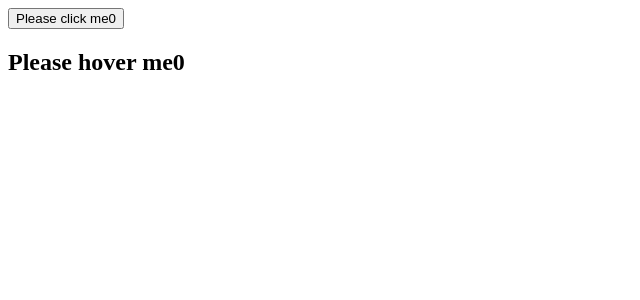
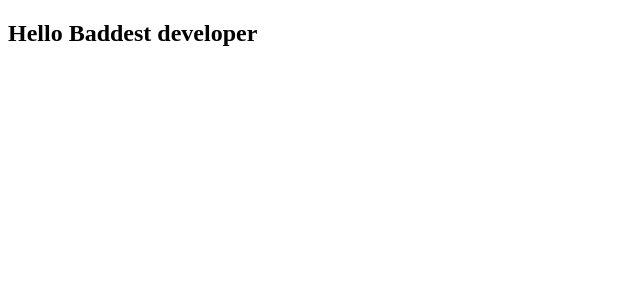
Before and after one commit to Ajdev11/hooks, a React (Create React App) app: page / in a window 1280 px wide. Shown: the top 300 px of the page, without its empty margins (0-640 px from the left). Built offline with nearby package versions, Linux system fonts and the light colour scheme.

Commit message:
Usercontext for passing props from nested components

```diff
--- a/src/App.js
+++ b/src/App.js
@@ -1,15 +1,19 @@
 import React, { Component } from "react";
 //import ClickCounter from "./clickCounter";
-import MouseHover from "./Components/MouseHover";
-import ClickCount from "./Components/clickCount";
+//import MouseHover from "./Components/MouseHover";
+//import ClickCount from "./Components/clickCount";
 //import Hover from "./Components/Hover";
-import User from "./Components/User";
-import Counter from "./Components/Counter";
+//import User from "./Components/User";
+//import Counter from "./Components/Counter";
+import ComponentC from "./Components/ComponentC";
+import { UserProvider } from "./Components/userContext";
+
 
 class App extends Component {
   render() {
     return (
       /*<>
+      <ClickCounter name="Olaseni"/>
       <ClickCounter name="Olaseni"/>
       <MouseHover />
       <ClickCount />
@@ -18,10 +22,13 @@ class App extends Component {
       <ClickCount />
       <MouseHover />
       <User name= {(isLoggedIn)=>isLoggedIn? "Moses":"Guest"}/>
+       <Counter name={(count, clickIncrement)=> <ClickCount count ={count} clickIncrement={clickIncrement} {...this.props} />}/>
+      <Counter name={(count, clickIncrement)=> <MouseHover count ={count} clickIncrement={clickIncrement} />}/>
       </>*/
       <>
-      <Counter name={(count, clickIncrement)=> <ClickCount count ={count} clickIncrement={clickIncrement} {...this.props} />}/>
-      <Counter name={(count, clickIncrement)=> <MouseHover count ={count} clickIncrement={clickIncrement} />}/>
+      <UserProvider value="Baddest developer">
+      <ComponentC />
+      </UserProvider>
       </>
     );
   }
--- /dev/null
+++ b/src/Components/ComponentC.jsx
@@ -0,0 +1,14 @@
+import React, { Component } from 'react'
+import ComponentE from './ComponentE'
+
+class ComponentC extends Component {
+  render() {
+    return (
+      <div>
+        <ComponentE />
+      </div>
+    )
+  }
+}
+
+export default ComponentC
--- /dev/null
+++ b/src/Components/ComponentE.jsx
@@ -0,0 +1,15 @@
+import React, { Component } from 'react'
+import ComponentF from './ComponentF'
+
+
+class ComponentE extends Component {
+  render() {
+    return (
+      <div>
+         <ComponentF />
+    </div>
+    )
+  }
+}
+
+export default ComponentE
--- /dev/null
+++ b/src/Components/ComponentF.jsx
@@ -0,0 +1,20 @@
+import React, { Component } from 'react'
+import { UserConsumer } from './userContext'
+
+class ComponentF extends Component {
+  render() {
+    return (
+      <div>
+        <UserConsumer>
+            {username=>{
+                return <div>
+                    <h2>Hello {username}</h2>
+                </div>
+            }}
+        </UserConsumer>
+      </div>
+    )
+  }
+}
+
+export default ComponentF
--- /dev/null
+++ b/src/Components/userContext.jsx
@@ -0,0 +1,8 @@
+import React from 'react';
+
+const UserContext = React.createContext()
+
+const UserProvider = UserContext.Provider
+const UserConsumer = UserContext.Consumer
+
+export {UserProvider, UserConsumer}
```
